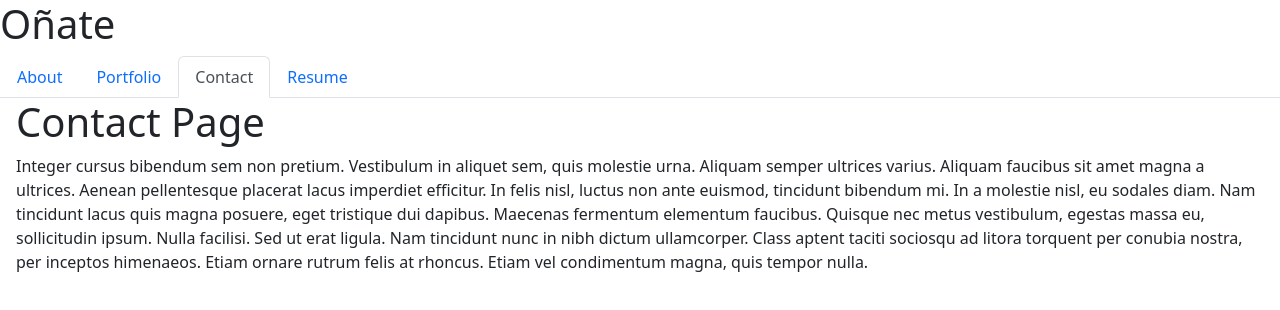
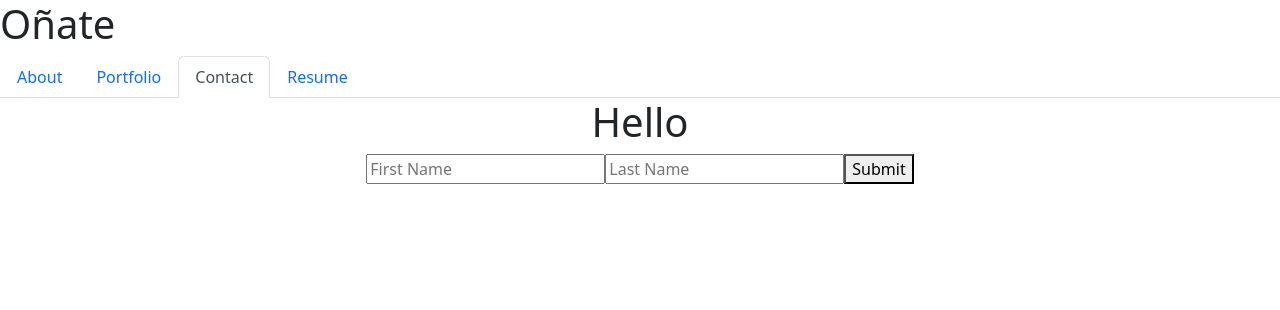
Before and after one commit to Josephonate/React_Portfolio, a React (Vite) app: page /Contact in a window 1280 px wide. Shown: the top 310 px of the page. Built offline with nearby package versions, Linux system fonts and the light colour scheme.

Commit message:
added form to contact page

```diff
--- a/src/Pages/About.jsx
+++ b/src/Pages/About.jsx
@@ -8,7 +8,7 @@ export default function About() {
         I was in the Air Force as an active duty member for 10 years and now I'm in the reserves.<br />
         I'm currently a Project Engineer for View inc. <br />
         I went to school for Electronic Engineer I have my AAS and I want to learn more about coding <br />
-        so that I can progress in my job and future endevours.
+        so that I can progress in my job and future endeavors.
         </p>
       </div>
     );
--- a/src/Pages/Contact.jsx
+++ b/src/Pages/Contact.jsx
@@ -1,20 +1,55 @@
-export default function Contact() {
-    return (
-      <div>
-        <h1>Contact Page</h1>
-        <p>
-          Integer cursus bibendum sem non pretium. Vestibulum in aliquet sem, quis
-          molestie urna. Aliquam semper ultrices varius. Aliquam faucibus sit amet
-          magna a ultrices. Aenean pellentesque placerat lacus imperdiet
-          efficitur. In felis nisl, luctus non ante euismod, tincidunt bibendum
-          mi. In a molestie nisl, eu sodales diam. Nam tincidunt lacus quis magna
-          posuere, eget tristique dui dapibus. Maecenas fermentum elementum
-          faucibus. Quisque nec metus vestibulum, egestas massa eu, sollicitudin
-          ipsum. Nulla facilisi. Sed ut erat ligula. Nam tincidunt nunc in nibh
-          dictum ullamcorper. Class aptent taciti sociosqu ad litora torquent per
-          conubia nostra, per inceptos himenaeos. Etiam ornare rutrum felis at
-          rhoncus. Etiam vel condimentum magna, quis tempor nulla.
-        </p>
-      </div>
-    );
-  }
+import { useState } from 'react';
+// import './style.css';
+
+function Form() {
+  // Here we set two state variables for firstName and lastName using `useState`
+  const [firstName, setFirstName] = useState('');
+  const [lastName, setLastName] = useState('');
+
+  const handleInputChange = (e) => {
+    // Getting the value and name of the input which triggered the change
+    const { name, value } = e.target;
+
+    // Ternary statement that will call either setFirstName or setLastName based on what field the user is typing in
+    return name === 'firstName' ? setFirstName(value) : setLastName(value);
+  };
+
+  const handleFormSubmit = (e) => {
+    // Preventing the default behavior of the form submit (which is to refresh the page)
+    e.preventDefault();
+
+    // Alert the user their first and last name, clear the inputs
+    alert(`Hello ${firstName} ${lastName}`);
+    setFirstName('');
+    setLastName('');
+  };
+
+  return (
+    <div className="container text-center">
+      <h1>
+        Hello {firstName} {lastName}
+      </h1>
+      <form className="form" onSubmit={handleFormSubmit}>
+        <input
+          value={firstName}
+          name="firstName"
+          onChange={handleInputChange}
+          type="text"
+          placeholder="First Name"
+        />
+        <input
+          value={lastName}
+          name="lastName"
+          onChange={handleInputChange}
+          type="text"
+          placeholder="Last Name"
+        />
+        <button type="submit">
+          Submit
+        </button>
+      </form>
+    </div>
+  );
+}
+
+export default Form;
```
